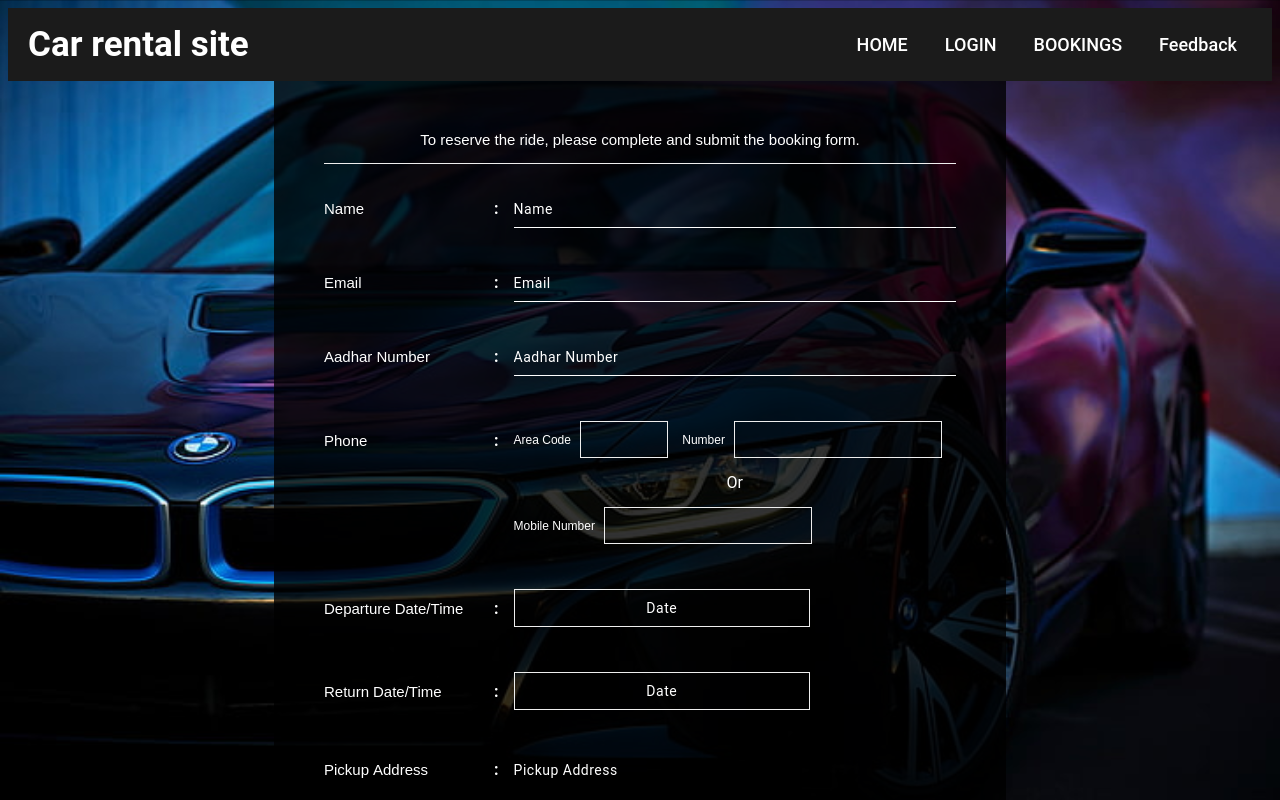
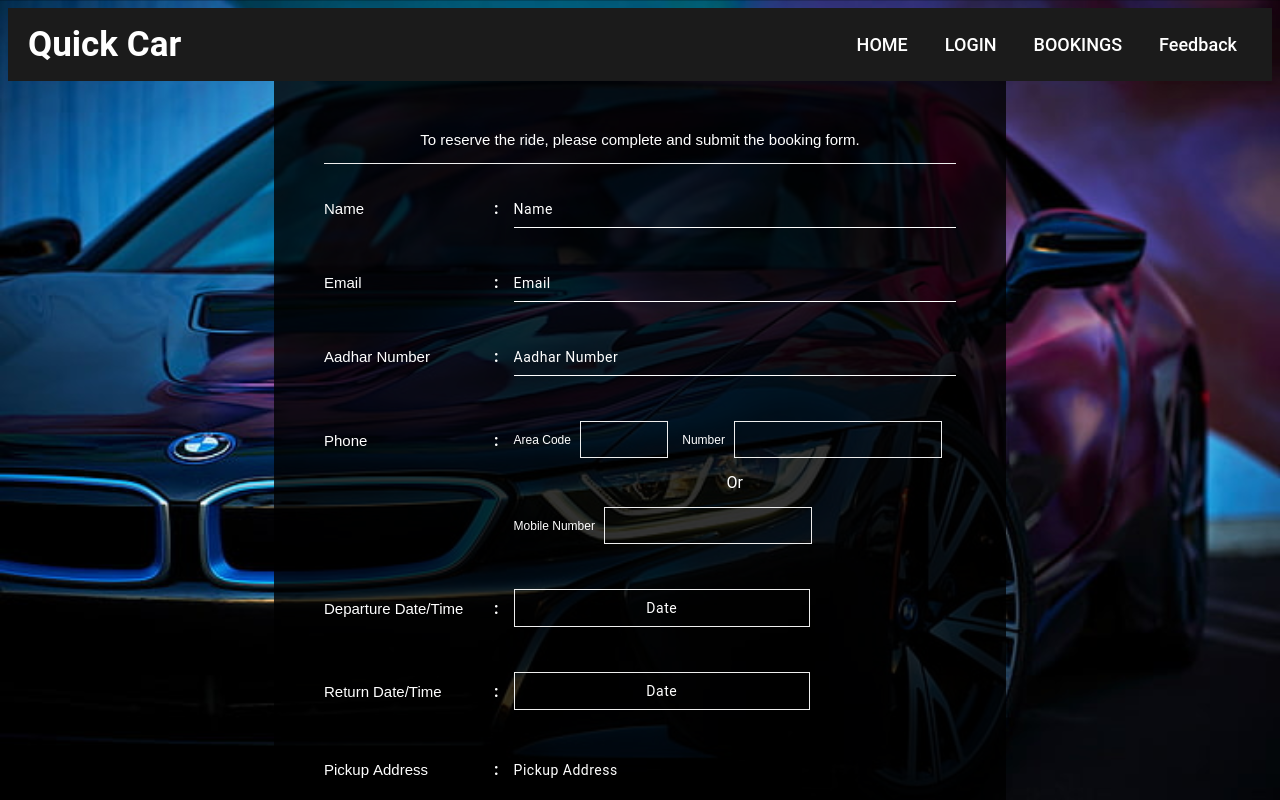
Before and after one commit to RamBaranwal/Car_On_Rent., a plain HTML site: page booking.html in a window 1280 px wide. Shown: the top 800 px of the page. Drawn offline with Linux system fonts and the light colour scheme.

Commit message:
Update booking.html

```diff
--- a/booking.html
+++ b/booking.html
@@ -12,7 +12,7 @@
     <nav>
         <div class="menu">
           <div class="logo">
-            <a href="#">Car rental site</a>
+            <a href="#">Quick Car</a>
           </div>
           <ul>
             <li><a href="index.html">HOME</a></li>
```
